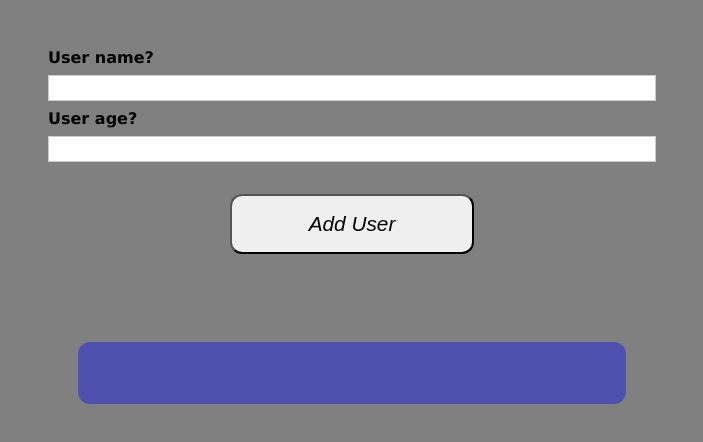
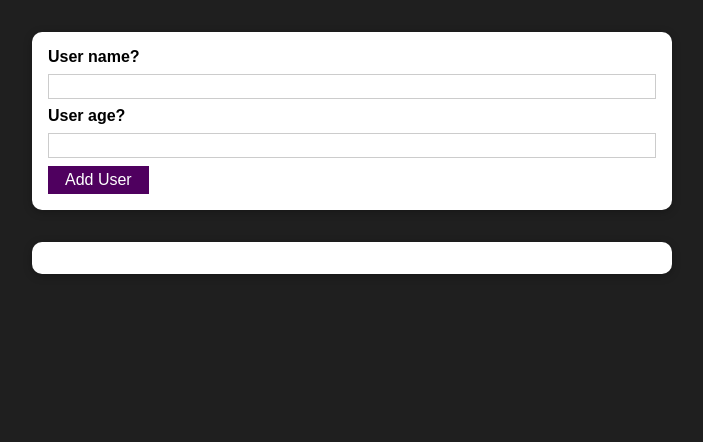
Before and after one commit to Qasper1974/RA---1, a React (Create React App) app: page / in a window 1280 px wide. Shown: the top 442 px of the page, without its empty margins (288-991 px from the left). Built offline with nearby package versions, Linux system fonts and the light colour scheme.

Commit message:
style fixes

```diff
--- a/src/Components/UI/Button.module.css
+++ b/src/Components/UI/Button.module.css
@@ -1,9 +1,18 @@
-button {
-    width: 40%;
-    border-radius: 12px;
-    margin-left: 30%;
-    margin-top: 1.5rem;
-    padding: 1rem;
-    font-size: 1.3rem;
-    font-style: italic;
-}
+.button {
+    font: inherit;
+    border: 1px solid #4f005f;
+    background: #4f005f;
+    color: white;
+    padding: 0.25rem 1rem;
+    cursor: pointer;
+  }
+
+  .button:hover,
+  .button:active {
+    background: #741188;
+    border-color: #741188;
+  }
+
+  .button:focus {
+    outline: none;
+  }
--- a/src/Components/UI/Card.js
+++ b/src/Components/UI/Card.js
@@ -2,7 +2,7 @@ import React from 'react';
 import classes from './Card.module.css';
 
 const Card = props => {
-    return <div className={classes.input}>
+    return <div className={`${classes.card} ${props.className}`}>
         {props.children}
     </div>;
 }
--- a/src/Components/UI/Card.module.css
+++ b/src/Components/UI/Card.module.css
@@ -1,26 +1,5 @@
-.input {
-    margin: 2rem auto;
-    padding: 1rem;
-    width: 90%;
-    max-width: 40rem;
+.card {
+    background: white;
+    box-shadow: 0 2px 8px rgba(0, 0, 0, 0.26);
+    border-radius: 10px;
   }
-
-  .input label {
-    display: block;
-    font-weight: bold;
-    margin-bottom: 0.5rem;
-  }
-
-  .input input {
-    font: inherit;
-    display: block;
-    width: 100%;
-    border: 1px solid #ccc;
-    padding: 0.15rem;
-    margin-bottom: 0.5rem;
-  }
-
-  .input input:focus {
-    outline: none;
-    border-color: #4f005f;
-  }
--- a/src/Components/UI/ErrorModal.js
+++ b/src/Components/UI/ErrorModal.js
@@ -7,7 +7,8 @@ import Button from './Button';
 
 const ErrorModal = props => {
     return (
-        <div className={classes.backdrop} onClick={props.onConfirm}>
+        <div>
+            <div className={classes.backdrop} onClick={props.onConfirm}/>
                 <Card className={classes.modal}>
                     <header className={classes.header}>
                         <h2>{props.title}</h2>
--- a/src/Components/UI/ErrorModal.module.css
+++ b/src/Components/UI/ErrorModal.module.css
@@ -15,7 +15,6 @@
   width: 80%;
   z-index: 100;
   overflow: hidden;
-    background-color: cornsilk;
 }
 
 .header {
@@ -25,12 +24,11 @@
 
 .header h2 {
   margin: 0;
-    color: cornsilk;
+  color: white;
 }
 
 .content {
   padding: 1rem;
-    color: cornsilk;
 }
 
 .actions {
--- a/src/Components/Users/AddUser.js
+++ b/src/Components/Users/AddUser.js
@@ -2,6 +2,8 @@ import React, {useState} from 'react';
 import Card from '../UI/Card';
 import ErrorModal from '../UI/ErrorModal';
 import Button from '../UI/Button';
+
+import classes from './AddUser.module.css';
 
 const AddUser = props => {
 
@@ -42,7 +44,7 @@ const AddUser = props => {
                 message={error.message}
                 onConfirm={errorHandler}></ErrorModal>
                 }
-            <Card >
+            <Card className={classes.input}>
                 <form onSubmit={onSubmitHandler}>
                     <label htmlFor='username'>User name?
                     </label>
--- /dev/null
+++ b/src/Components/Users/AddUser.module.css
@@ -0,0 +1,26 @@
+.input {
+    margin: 2rem auto;
+    padding: 1rem;
+    width: 90%;
+    max-width: 40rem;
+  }
+
+  .input label {
+    display: block;
+    font-weight: bold;
+    margin-bottom: 0.5rem;
+  }
+
+  .input input {
+    font: inherit;
+    display: block;
+    width: 100%;
+    border: 1px solid #ccc;
+    padding: 0.15rem;
+    margin-bottom: 0.5rem;
+  }
+
+  .input input:focus {
+    outline: none;
+    border-color: #4f005f;
+  }
--- a/src/Components/Users/UserList.js
+++ b/src/Components/Users/UserList.js
@@ -4,7 +4,7 @@ import classes from '../Users/UserList.module.css';
 
 const UserList = props => {
     return (
-        <Card>
+        <Card className={classes.users} >
             <ul className={classes.ul}>
                 {props.listOfUsers.map(user =>
                     <li key={user.name}>{user.name}, {user.age} years old</li>
--- a/src/Components/Users/UserList.module.css
+++ b/src/Components/Users/UserList.module.css
@@ -1,14 +1,16 @@
-ul {
-    border-radius: 12px;
-    background-color: rgb(80, 80, 176);
-    color: cornsilk;
-    font-size: 1.5rem;
-    max-width: 90%;
-    margin-top: 1.5rem;
-    padding-top: 5%;
-    padding-right: 5%;
-    padding-left: 5%;
-    padding-bottom: 2rem;
-    margin-left: 5%;
+.users {
+    margin: 2rem auto;
+    width: 90%;
+    max-width: 40rem;
+  }
+
+  .users ul {
     list-style: none;
-}
+    padding: 1rem;
+  }
+
+  .users li {
+    border: 1px solid #ccc;
+    margin: 0.5rem 0;
+    padding: 0.5rem;
+  }
--- a/src/index.css
+++ b/src/index.css
@@ -3,8 +3,8 @@
 }
 
 html {
-  font-family: Verdana, Geneva, Tahoma, sans-serif;
-  background-color: gray;
+  font-family: sans-serif;
+  background: #1f1f1f;
 }
 
 body {
```
Lines whose indentation alone changed are shown as unchanged.
